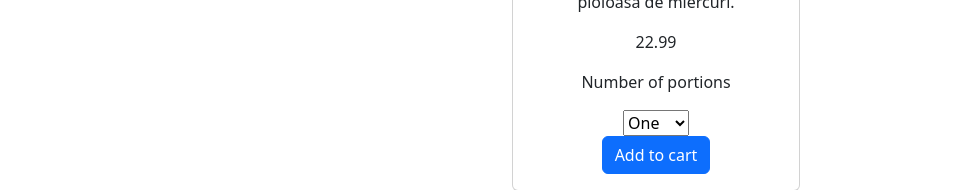
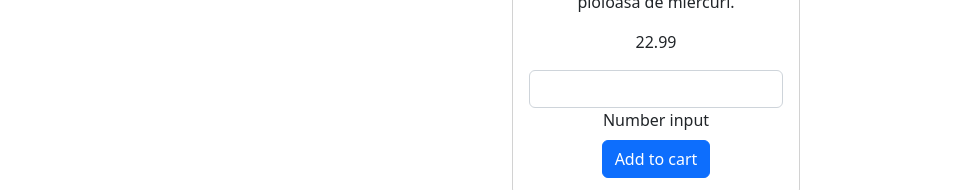
Before and after one commit to horatiubran/food-app, a React (Create React App) app: page /foodmenu in a window 1280 px wide. Shown: the part 522-712 px from the top of the page, without its empty margins (0-972 px from the left). Built offline with nearby package versions, Linux system fonts and the light colour scheme.

Commit message:
mai e de lucru

```diff
--- a/src/components/Navbar/index.jsx
+++ b/src/components/Navbar/index.jsx
@@ -1,6 +1,6 @@
 import {LoginModal} from "../modals/login-modal"
 import {PrimaryModal} from "../modals/primary-modal"
-import {ShoppingModal} from "../shopping-cart/index"
+import {ShoppingCart} from "../shopping-cart/index"
 import {Link} from "react-router-dom";
 import {ShoppingCartModal} from "../modals/shoppingCart-modal";
 import {useDispatch, useSelector} from "react-redux";
@@ -38,7 +38,7 @@ export const Navbar = () => {
                         {isAuth && <a className="nav-link" href="#" data-bs-toggle="modal" data-bs-target="#ShoppingCart">Shopping
                             Cart</a>}
                         <ShoppingCartModal title="Shopping Cart" id={"ShoppingCart"}>
-                            <ShoppingModal/>
+                            <ShoppingCart/>
                         </ShoppingCartModal>
                         {isAuth &&  <button type="button" className="btn btn-danger" onClick={logoutHandler}>
                             Log Out
--- a/src/components/list/item.jsx
+++ b/src/components/list/item.jsx
@@ -1,9 +1,19 @@
 import {useContext} from "react";
-import {CartContext} from "../../context/cart-context";
+import CartContext from "../../store/context/cart-context";
 
-export const Item = ({id, foodName, description, price, handleClick}) => {
-    const {totalAmount, setTotalAmount} = useContext(CartContext)
-    console.log("total", totalAmount)
+export const Item = ({id, foodName, description, price = 0}) => {
+    const cartCtx = useContext(CartContext)
+    const fixedPrice = price.toFixed(2)
+
+    const addToCartHandler = (amount) => {
+        cartCtx.addItem({
+            id,
+            foodName,
+            amount,
+            price
+        })
+    }
+
 
     return <li className="list-group-item" key={id}>
         <div className="card" style={{width: "18rem"}}>
@@ -13,18 +23,12 @@ export const Item = ({id, foodName, description, price, handleClick}) => {
                 <p className="card-text">{description}</p>
                 <p className="card-text">{price}</p>
                 <div className="col-12">
-                    <label className="visually-hidden" htmlFor="inlineFormSelectPref">Preference</label>
-                    <p>Number of portions</p>
-                    <select className="select" defaultValue={totalAmount}
-                            onChange={(num) => setTotalAmount(num.target.value)}>
-                        <option value="1">One</option>
-                        <option value="2">Two</option>
-                        <option value="3">Three</option>
-                        <option value="4">Four</option>
-                        <option value="5">Five</option>
-                    </select>
+                    <div className="form-outline">
+                        <input type="number" id="typeNumber" className="form-control"/>
+                        <label className="form-label" htmlFor="typeNumber">Number input</label>
+                    </div>
                 </div>
-                <button type="submit" onClick={handleClick} className="btn btn-primary">Add to cart</button>
+                <button type="submit" onClick={addToCartHandler} className="btn btn-primary">Add to cart</button>
 
             </div>
         </div>
--- a/src/components/menu-list/index.js
+++ b/src/components/menu-list/index.js
@@ -1,23 +1,9 @@
-import { useCallback, useContext } from "react";
-import { CartContext } from "../../context/cart-context";
 import { Item } from "../list/item";
 import { menuItems } from "../../menudatabase/menu-db";
 
 
-const useAddToCart = () => {
-  const { cartItems, setCartItems } = useContext(CartContext);
-  return useCallback(
-    (value) => {
-      setCartItems([...cartItems, value]);
-    },
-    [cartItems, setCartItems]
-  );
-};
-
-
 
 export const RenderedList = () => {
-  const addToCart = useAddToCart();
 
   return (
     <div>
@@ -28,7 +14,6 @@ export const RenderedList = () => {
             foodName={value.name}
             description={value.description}
             price={value.price}
-            handleClick={() => addToCart(value)}
           />
         );
       })}
--- a/src/components/modals/shoppingCart-modal.jsx
+++ b/src/components/modals/shoppingCart-modal.jsx
@@ -1,5 +1,4 @@
 export const ShoppingCartModal = ({
-                                 id,
                                  title = "defaultValue",
                                  children,
                                  onSave,
@@ -9,7 +8,6 @@ export const ShoppingCartModal = ({
         <div>
             <div
                 className="modal fade"
-                id={id}
                 tabIndex="-1"
                 aria-labelledby="exampleModalLabel"
                 aria-hidden="true"
--- a/src/components/list/cartItem.jsx
+++ b/src/components/shopping-cart/CartItem.jsx
@@ -1,4 +1,6 @@
 export const CartItem = ({id, foodName, price, amount, onRemove, onAdd}) => {
+
+
     return <ol className="list-group list-group-flush">
         <li key={id} className="list-group-item d-flex justify-content-between align-items-start">
             <div className="ms-2 me-auto">
--- a/src/components/shopping-cart/RenderedCartItems.jsx
+++ /dev/null
@@ -1,28 +0,0 @@
-import {CartContext} from "../../context/cart-context";
-import {cartReducer, defaultCartState} from "./cartReducer";
-import {useReducer} from "react";
-
-export const RenderedCartItems = (value) => {
-    const [cartState, dispatchCartAction] = useReducer(cartReducer, defaultCartState)
-    const addItemToCartHandler = (item) => {
-        dispatchCartAction({ type: "ADD", item: item });
-    };
-
-    const removeItemFromCartHandler = (id) => {
-        dispatchCartAction({ type: "REMOVE", id: id });
-    };
-
-    const cartContext = {
-        items: cartState.items,
-        totalAmount: cartState.totalAmount,
-        addItem: addItemToCartHandler,
-        removeItem: removeItemFromCartHandler,
-    };
-
-    console.log(cartContext)
-    return (
-        <CartContext.Provider value={cartContext}>
-            {value.children}
-        </CartContext.Provider>
-    );
-};
--- a/src/components/shopping-cart/index.jsx
+++ b/src/components/shopping-cart/index.jsx
@@ -1,9 +1,49 @@
-import{RenderedCartItems} from "./RenderedCartItems";
+import {useContext} from "react";
+import CartContext from "../../store/context/cart-context";
+import {CartItem} from "./CartItem";
+import {ShoppingCartModal} from "../modals/shoppingCart-modal";
 
-export const ShoppingModal = () => {
+export const ShoppingCart = (props) => {
+    const cartCtx = useContext(CartContext)
+
+    const totalAmount = ` $${cartCtx.totalAmount.toFixed(2)}`
+    const hasItems = cartCtx.items.length > 0;
+
+    const cartItemRemoveHandler = (id) => {
+        cartCtx.removeItem(id);
+    }
+    const cartItemAddHandler = (item) => {
+        cartCtx.addItem(item)
+    }
+
+    const cartItems = (
+        <ul>
+            {cartCtx.items.map((item) => (
+                <CartItem
+                    key={item.id}
+                    name={item.name}
+                    amount={item.amount}
+                    price={item.price}
+                    onRemove={() => cartItemRemoveHandler(item.id)}
+                    onAdd={() => cartItemAddHandler(item)}
+                />
+            ))}
+        </ul>
+    );
+
     return (
-        <div>
-            <RenderedCartItems/>}
-        </div>
-    )
+        <ShoppingCartModal onClose={props.onClose}>
+            {cartItems}
+            <div>
+                <span>Total Amount</span>
+                <span>{totalAmount}</span>
+            </div>
+            <div>
+                <button onClick={props.onClose}>
+                    Close
+                </button>
+                {hasItems && <button>Order</button>}
+            </div>
+        </ShoppingCartModal>
+    );
 }
--- a/src/context/amount-context.jsx
+++ /dev/null
@@ -1,3 +0,0 @@
-import React from "react";
-
-export const AmountContext = React.createContext([]);
--- a/src/context/cart-context.js
+++ /dev/null
@@ -1,10 +0,0 @@
-import React from "react";
-
-export const CartContext = React.createContext([{
-    items: [],
-    totalAmount: 0,
-    addItem: (item) => {
-    },
-    removeItem: (id) => {
-    }
-}]);
--- a/src/components/shopping-cart/cartReducer.js
+++ b/src/store/context/CartProvider.jsx
@@ -1,13 +1,18 @@
-export const defaultCartState = {
+import{useReducer} from "react";
+
+import CartContext from "./cart-context";
+
+const defaultCartState = {
     items: [],
     totalAmount: 0,
 };
 
-export const cartReducer = (state, action) => {
-
+const cartReducer = (state, action) => {
     if (action.type === "ADD") {
         const updatedTotalAmount =
             state.totalAmount + action.item.price * action.item.amount;
+        // console.log("amount", action.item.amount);
+
         const existingCartItemIndex = state.items.findIndex(
             (item) => item.id === action.item.id
         );
@@ -29,7 +34,6 @@ export const cartReducer = (state, action) => {
             items: updatedItems,
             totalAmount: updatedTotalAmount,
         };
-
     }
     if (action.type === "REMOVE") {
         const existingCartItemIndex = state.items.findIndex(
@@ -51,5 +55,34 @@ export const cartReducer = (state, action) => {
             totalAmount: updatedTotalAmount,
         };
     }
-    return defaultCartState
-}
+
+    return defaultCartState;
+};
+
+export const CartProvider = (props) => {
+    const [cartState, dispatchCartAction] = useReducer(
+        cartReducer,
+        defaultCartState
+    );
+
+    const addItemToCartHandler = (item) => {
+        dispatchCartAction({type: "ADD", item: item});
+    };
+
+    const removeItemFromCartHandler = (id) => {
+        dispatchCartAction({type: "REMOVE", id: id});
+    };
+
+    const cartContext = {
+        items: cartState.items,
+        totalAmount: cartState.totalAmount,
+        addItem: addItemToCartHandler,
+        removeItem: removeItemFromCartHandler,
+    };
+
+    return (
+        <CartContext.Provider value={cartContext}>
+            {props.children}
+        </CartContext.Provider>
+    );
+};
--- /dev/null
+++ b/src/store/context/cart-context.jsx
@@ -0,0 +1,12 @@
+import React from 'react';
+
+const CartContext = React.createContext({
+    items: [],
+    totalAmount: 0,
+    addItem: (item) => {
+    },
+    removeItem: (id) => {
+    }
+});
+
+export default CartContext;
```
Also changed, not shown: src/components/forms/Input/input.jsx (added, +10 -0 lines).
